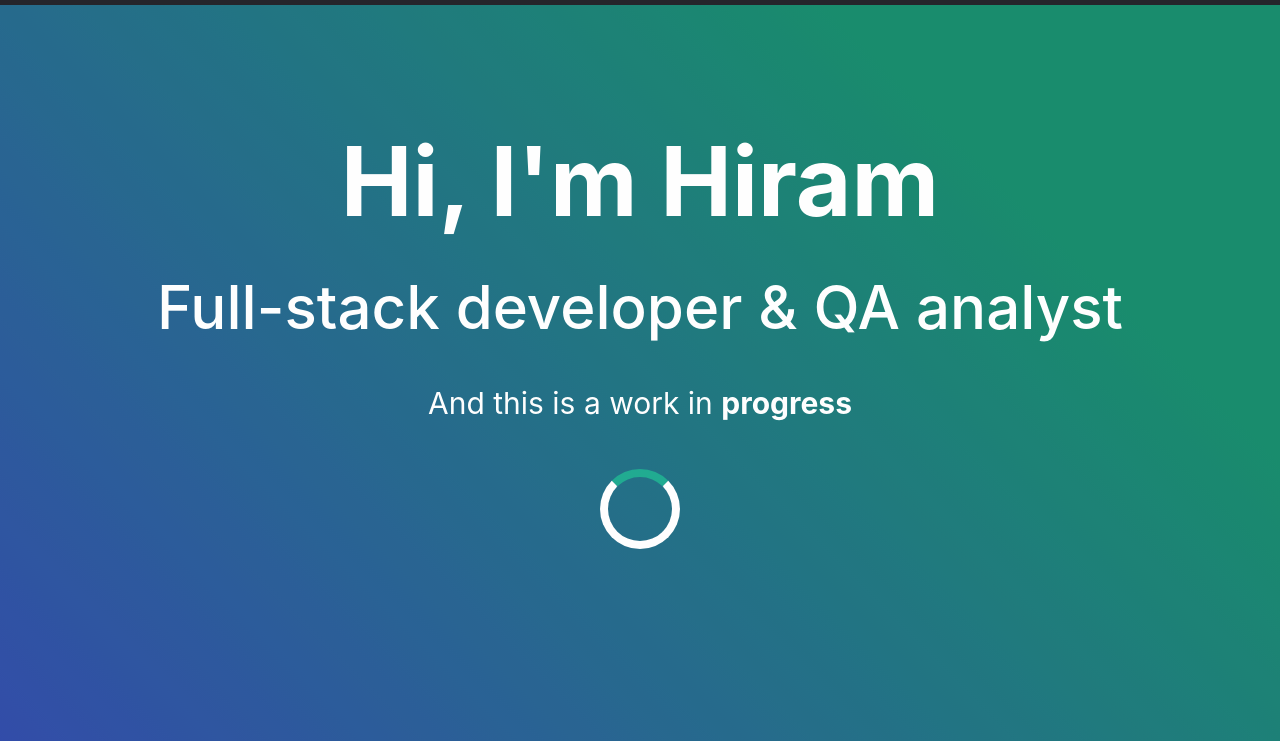
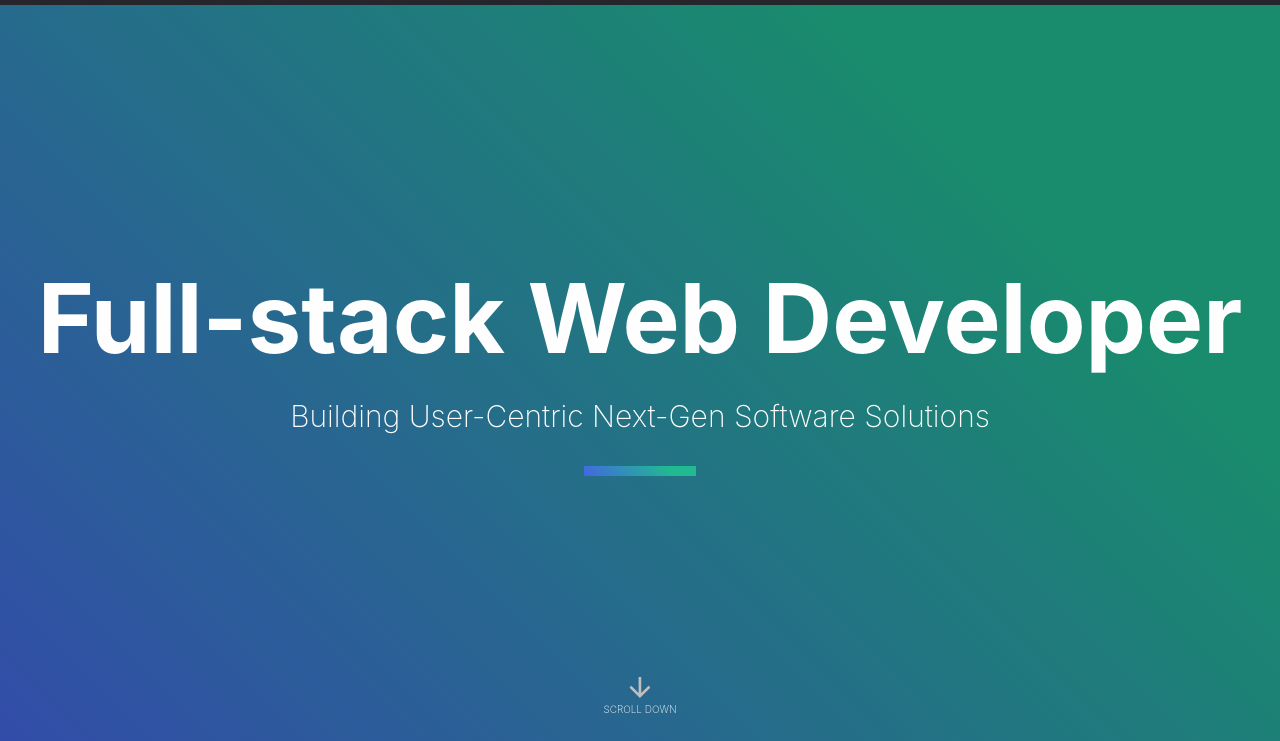
Before and after one commit to hjgonzalez06/hjgonzalez06.github.io, an Astro site: page / in a window 1280 px wide. Shown: the part 59-800 px from the top of the page. Built offline with nearby package versions, Linux system fonts and the light colour scheme; Astro itself is replaced by a stand-in of ours; a web font is replaced by a local one.

Commit message:
Create Hero component

```diff
--- a/src/components/Hero.astro
+++ b/src/components/Hero.astro
@@ -1,22 +1,28 @@
 ---
+import ScrollButton from "./ScrollButton.astro"
+import Separator from "./Separator.astro"
 
+import BottomArrow from "~/assets/icons/bottom_arrow.svg"
 ---
 
 <header
-  class="min-h-screen flex flex-col justify-center items-center gap-4 lg:gap-12 p-2 m-auto relative"
+  class="min-h-screen flex flex-col justify-center items-center gap-6 lg:gap-8 p-2 m-auto relative"
 >
   <div class="absolute -z-10 bg-blue-mint-gradient h-full w-full brightness-75" />
-  <h1 class="font-rubik font-bold text-center m-0 text-7xl lg:text-8xl">
-    Hi, I'm Hiram
+  </div>
+  <h1
+    class="font-rubik font-bold text-center m-0 mt-16 text-5xl lg:text-8xl"
+  >
+    Full-stack Web Developer
   </h1>
-  <h2 class="font-medium text-center text-5xl lg:text-6xl">
-    Full-stack developer & QA analyst
-  </h2>
-  <p class="text-center m-0 text-2xl lg:text-3xl">
-    And this is a work in <span class="font-bold">progress</span>
+  <p class="text-center m-0 text-2xl lg:text-3xl font-extralight">
+    Building User-Centric Next-Gen Software Solutions
   </p>
-  <div
-    class="shrink-0 w-20 h-20 border-8 border-white rounded-full border-t-mint animate-spin"
-  >
-  </div>
-</div>
+  <Separator />
+  <ScrollButton
+    text="Scroll down"
+    href="#about"
+    iconSrc={BottomArrow.src}
+    class="absolute bottom-6 left-1/2 transform -translate-x-1/2"
+  />
+</header>
```
